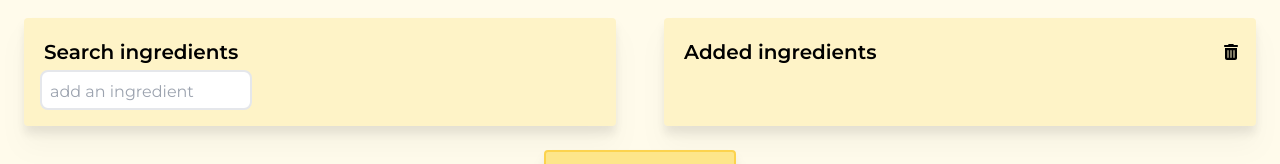
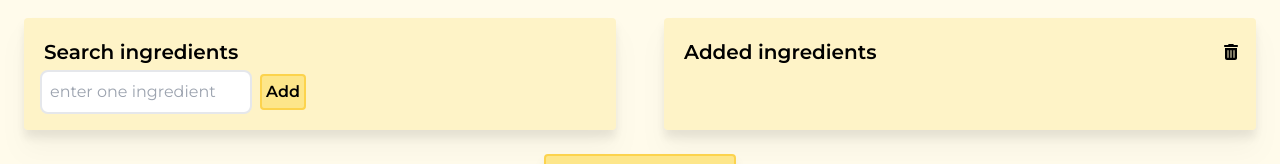
Before and after one commit to Kimono90/kitchen-tetris, a React (Vite) app: page / in a window 1280 px wide. Shown: the part 166-330 px from the top of the page. Built offline with nearby package versions, Linux system fonts and the light colour scheme.

Commit message:
Added 'add' button on search ingredients block

```diff
--- a/src/components/ingredient-input-section/search-ingredients-block.tsx
+++ b/src/components/ingredient-input-section/search-ingredients-block.tsx
@@ -11,8 +11,8 @@ export function SearchIngredientsBlock({ onIngredientAdd }: SearchIngredientsBlo
     <div className={'p-4 w-2/4 bg-amber-100 rounded m-6 drop-shadow-xl'}>
       <h2 className={'p-1'}>Search ingredients</h2>
       <input
-        className={'pl-2 pr-2 pt-2 pb-1 rounded-lg border-2 focus:outline-none focus:border-amber-200'}
-        placeholder="add an ingredient"
+        className={'p-2 rounded-lg border-2 focus:outline-none focus:border-amber-200'}
+        placeholder="enter one ingredient"
         onChange={(event: ChangeEvent<HTMLInputElement>) => setIngredientToAdd(event.target.value)}
         onKeyDown={(event) => {
           if (event.key === 'Enter') {
@@ -22,6 +22,12 @@ export function SearchIngredientsBlock({ onIngredientAdd }: SearchIngredientsBlo
           }
         }}
       />
+      <button
+        className={'ml-2 p-1 bg-amber-200 rounded font-semibold border-amber-300 border-2 cursor-pointer'}
+        onClick={() => onIngredientAdd(ingredientToAdd)}
+      >
+        Add
+      </button>
     </div>
   );
 }
```
